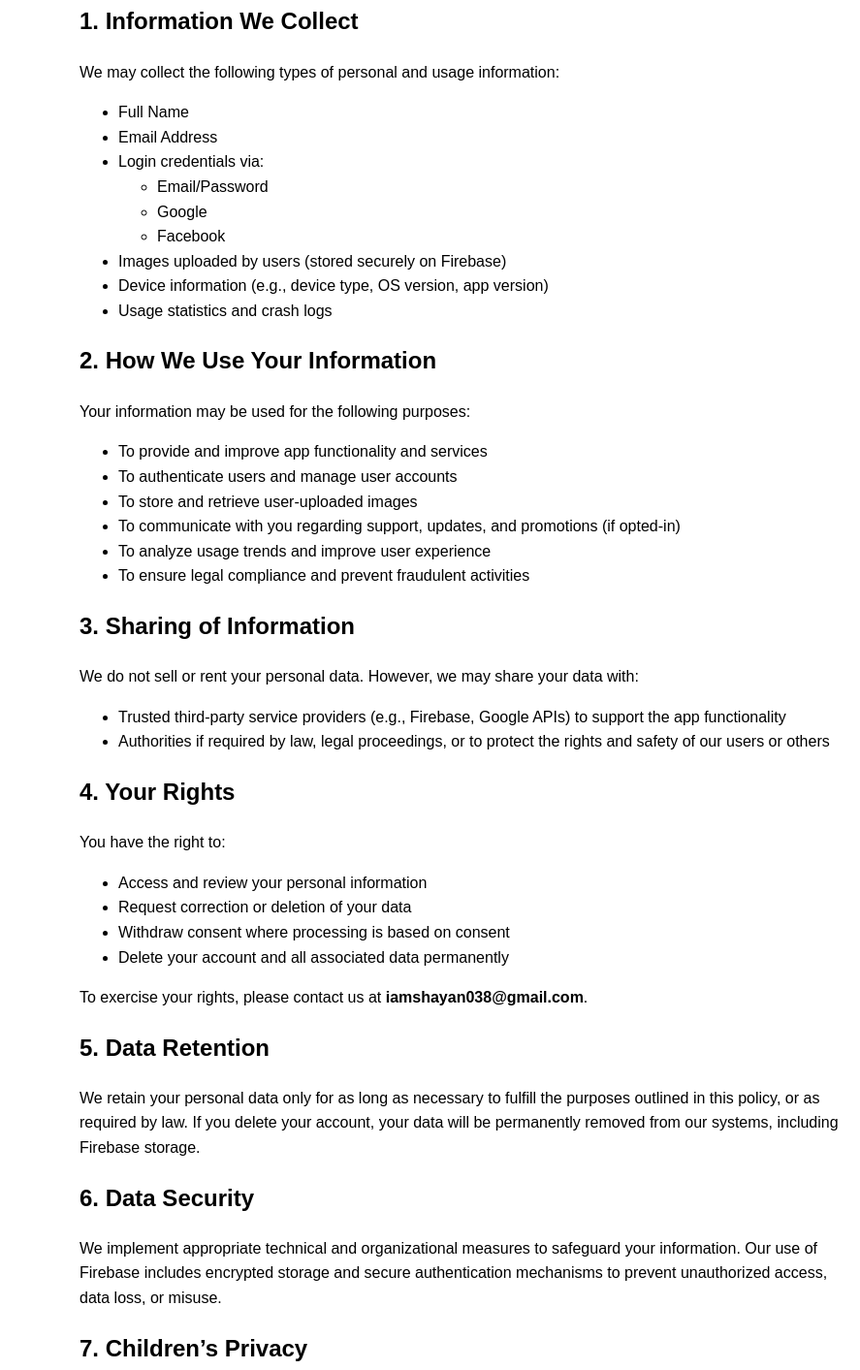
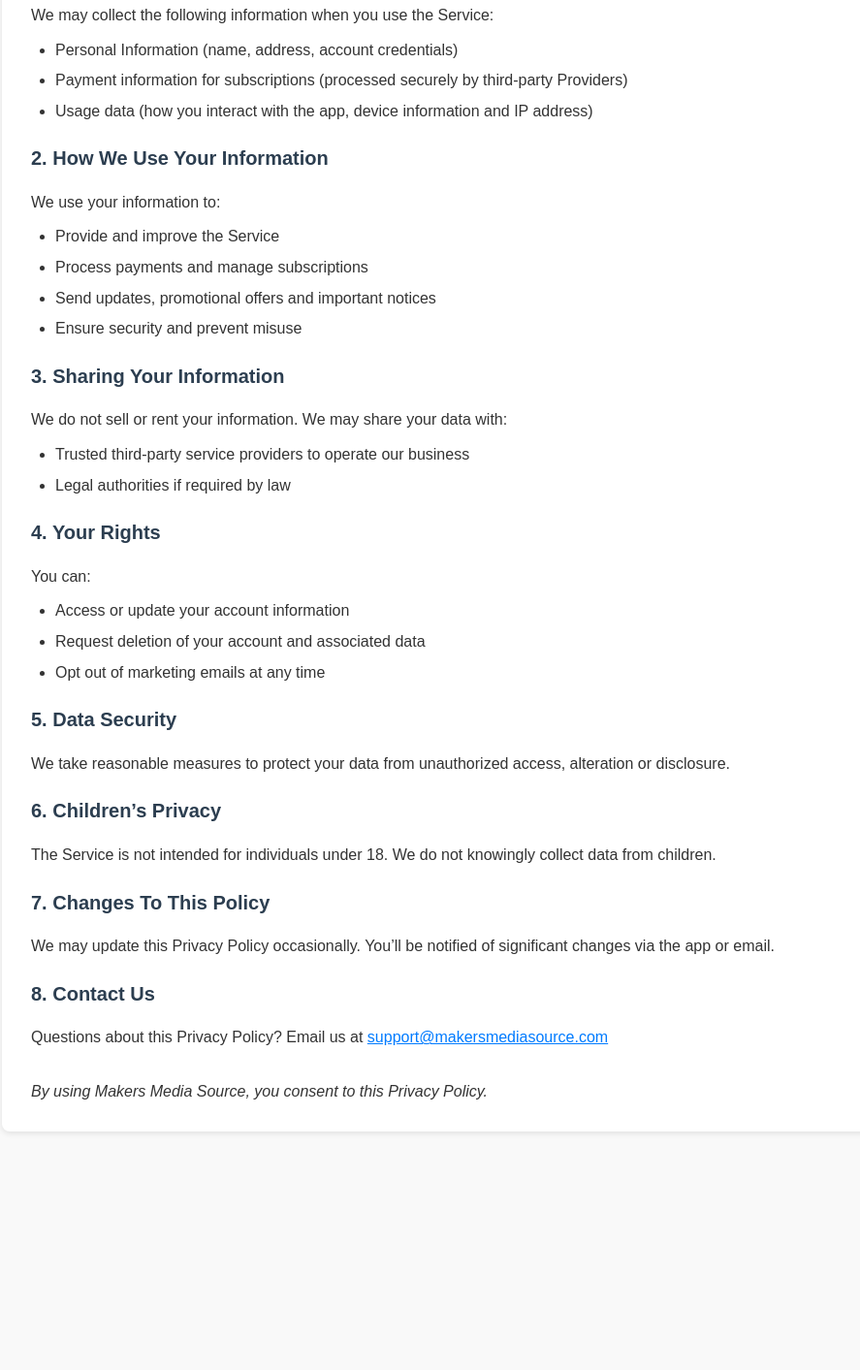
Before and after one commit to yesflutterdev/makers-media-privacy-policy, a plain HTML site: page index.html in a window 1280 px wide. Shown: the part 261-1674 px from the top of the page at 97% size, without its empty margins (158-1045 px from the left). After the commit the page ends 1448 px from the top, so only its background shows below. Drawn offline with Linux system fonts and the light colour scheme.

Commit message:
Update index.html

```diff
--- a/index.html
+++ b/index.html
@@ -1,95 +1,113 @@
 <!DOCTYPE html>
 <html lang="en">
-
 <head>
-    <meta charset="UTF-8" />
-    <meta name="viewport" content="width=device-width, initial-scale=1.0" />
-    <title>Privacy Policy - Makers Media</title>
+  <meta charset="UTF-8">
+  <meta name="viewport" content="width=device-width, initial-scale=1.0">
+  <title>Privacy Policy - Makers Media Source Ltd</title>
   <style>
     body {
       font-family: Arial, sans-serif;
-            padding: 2rem;
+      margin: 0;
+      padding: 20px;
+      background-color: #f9f9f9;
+      color: #333;
       line-height: 1.6;
-            max-width: 800px;
-            margin: auto;
+    }
+    .container {
+      max-width: 900px;
+      margin: 0 auto;
+      background: #fff;
+      padding: 20px 30px;
+      border-radius: 8px;
+      box-shadow: 0 2px 6px rgba(0, 0, 0, 0.1);
+    }
+    h1 {
+      font-size: 28px;
+      margin-bottom: 15px;
+      color: #2c3e50;
+    }
+    h2 {
+      font-size: 20px;
+      margin-top: 20px;
+      color: #2c3e50;
+    }
+    p {
+      margin: 8px 0;
+    }
+    ul {
+      padding-left: 25px;
+      margin-top: 10px;
+    }
+    li {
+      margin: 6px 0;
+    }
+    .email {
+      color: #007bff;
+      text-decoration: underline;
+    }
+    .footer {
+      margin-top: 30px;
+      font-style: italic;
     }
   </style>
 </head>
-
 <body>
-    <h1>Privacy Policy for Makers Media</h1>
-    <p><strong>Effective Date:</strong> 12-July-2025</p>
-    <p>Makers Media (“we”, “us”, or “our”) is committed to protecting your privacy. This Privacy Policy explains how we
-        collect, use, share, and safeguard your personal information when you use our image editing mobile application
-        ("the App").</p>
+  <div class="container">
+    <h1>Makers Media Source Ltd - Privacy Policy</h1>
+    <p>
+      The Privacy Policy explains how Makers Media Source Ltd (“we”, “our” or “us”) collects, uses and protects your information when you use our app and related services (the “Service”). By using our Service, you agree to the practices described in this policy.
+    </p>
 
     <h2>1. Information We Collect</h2>
-    <p>We may collect the following types of personal and usage information:</p>
+    <p>We may collect the following information when you use the Service:</p>
     <ul>
-        <li>Full Name</li>
-        <li>Email Address</li>
-        <li>Login credentials via:
-            <ul>
-                <li>Email/Password</li>
-                <li>Google</li>
-                <li>Facebook</li>
-            </ul>
-        </li>
-        <li>Images uploaded by users (stored securely on Firebase)</li>
-        <li>Device information (e.g., device type, OS version, app version)</li>
-        <li>Usage statistics and crash logs</li>
+      <li>Personal Information (name, address, account credentials)</li>
+      <li>Payment information for subscriptions (processed securely by third-party Providers)</li>
+      <li>Usage data (how you interact with the app, device information and IP address)</li>
     </ul>
 
     <h2>2. How We Use Your Information</h2>
-    <p>Your information may be used for the following purposes:</p>
+    <p>We use your information to:</p>
     <ul>
-        <li>To provide and improve app functionality and services</li>
-        <li>To authenticate users and manage user accounts</li>
-        <li>To store and retrieve user-uploaded images</li>
-        <li>To communicate with you regarding support, updates, and promotions (if opted-in)</li>
-        <li>To analyze usage trends and improve user experience</li>
-        <li>To ensure legal compliance and prevent fraudulent activities</li>
+      <li>Provide and improve the Service</li>
+      <li>Process payments and manage subscriptions</li>
+      <li>Send updates, promotional offers and important notices</li>
+      <li>Ensure security and prevent misuse</li>
     </ul>
 
-    <h2>3. Sharing of Information</h2>
-    <p>We do not sell or rent your personal data. However, we may share your data with:</p>
+    <h2>3. Sharing Your Information</h2>
+    <p>We do not sell or rent your information. We may share your data with:</p>
     <ul>
-        <li>Trusted third-party service providers (e.g., Firebase, Google APIs) to support the app functionality</li>
-        <li>Authorities if required by law, legal proceedings, or to protect the rights and safety of our users or
-            others</li>
+      <li>Trusted third-party service providers to operate our business</li>
+      <li>Legal authorities if required by law</li>
     </ul>
 
     <h2>4. Your Rights</h2>
-    <p>You have the right to:</p>
+    <p>You can:</p>
     <ul>
-        <li>Access and review your personal information</li>
-        <li>Request correction or deletion of your data</li>
-        <li>Withdraw consent where processing is based on consent</li>
-        <li>Delete your account and all associated data permanently</li>
+      <li>Access or update your account information</li>
+      <li>Request deletion of your account and associated data</li>
+      <li>Opt out of marketing emails at any time</li>
     </ul>
-    <p>To exercise your rights, please contact us at <strong>iamshayan038@gmail.com</strong>.</p>
 
-    <h2>5. Data Retention</h2>
-    <p>We retain your personal data only for as long as necessary to fulfill the purposes outlined in this policy, or as
-        required by law. If you delete your account, your data will be permanently removed from our systems, including
-        Firebase storage.</p>
+    <h2>5. Data Security</h2>
+    <p>We take reasonable measures to protect your data from unauthorized access, alteration or disclosure.</p>
 
-    <h2>6. Data Security</h2>
-    <p>We implement appropriate technical and organizational measures to safeguard your information. Our use of Firebase
-        includes encrypted storage and secure authentication mechanisms to prevent unauthorized access, data loss, or
-        misuse.</p>
+    <h2>6. Children’s Privacy</h2>
+    <p>The Service is not intended for individuals under 18. We do not knowingly collect data from children.</p>
 
-    <h2>7. Children’s Privacy</h2>
-    <p>Our app is not intended for use by children under the age of 13. We do not knowingly collect personal data from
-        children without parental consent. If we become aware of such data, we will delete it immediately.</p>
+    <h2>7. Changes To This Policy</h2>
+    <p>We may update this Privacy Policy occasionally. You’ll be notified of significant changes via the app or email.</p>
 
-    <h2>8. Changes to This Privacy Policy</h2>
-    <p>We may update this Privacy Policy from time to time. Changes will be reflected by revising the “Effective Date”
-        above. We encourage users to review this page periodically for any updates.</p>
+    <h2>8. Contact Us</h2>
+    <p>
+      Questions about this Privacy Policy? Email us at
+      <a href="mailto:support@makersmediasource.com" class="email">support@makersmediasource.com</a>
+    </p>
 
-    <h2>9. Contact Us</h2>
-    <p>If you have any questions, concerns, or complaints regarding this Privacy Policy, please contact us at:</p>
-    <p><strong>Email:</strong> iamshayan038@gmail.com</p>
+    <p class="footer">
+      By using Makers Media Source, you consent to this Privacy Policy.
+    </p>
+  </div>
 </body>
-
 </html>
```
Lines whose indentation alone changed are shown as unchanged.
